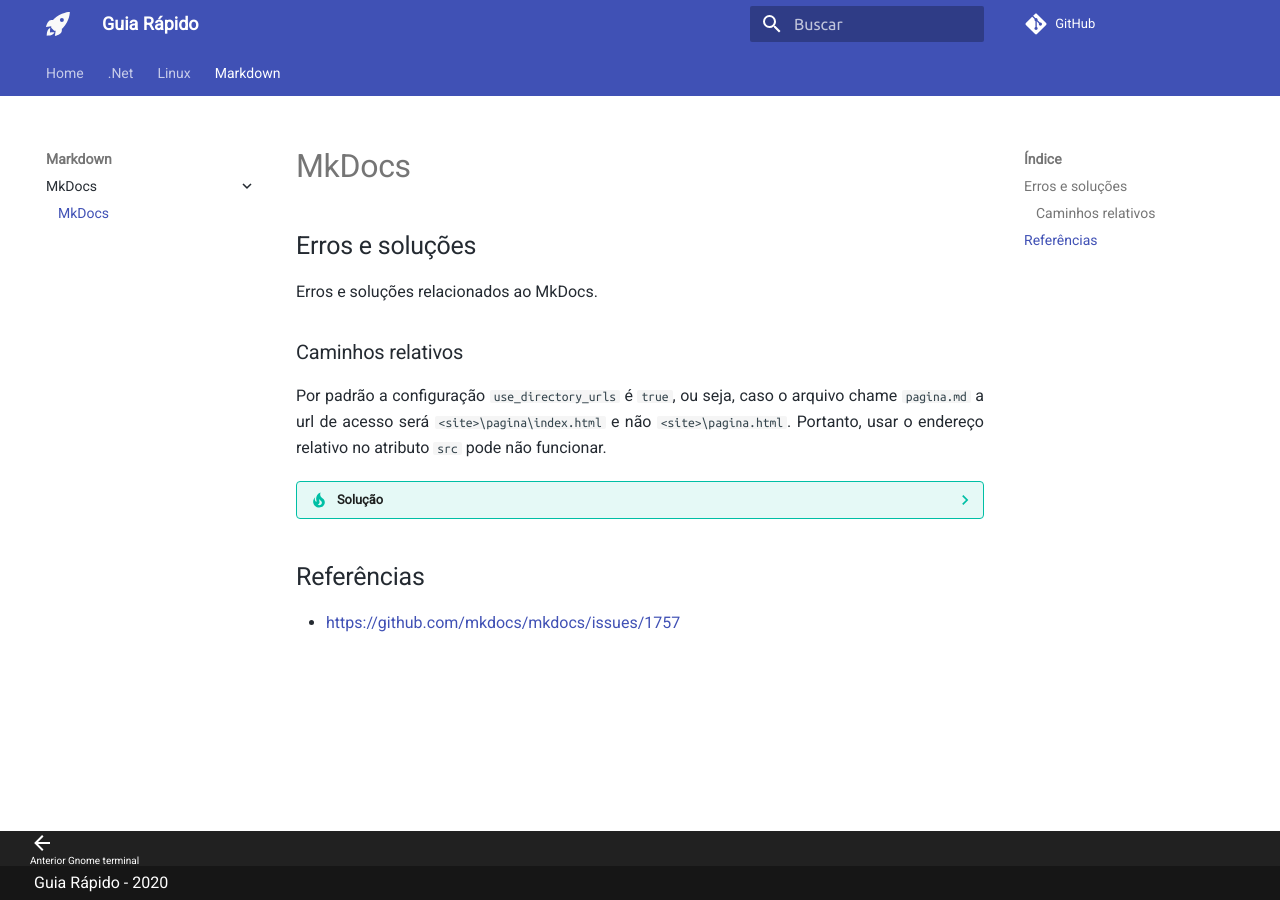
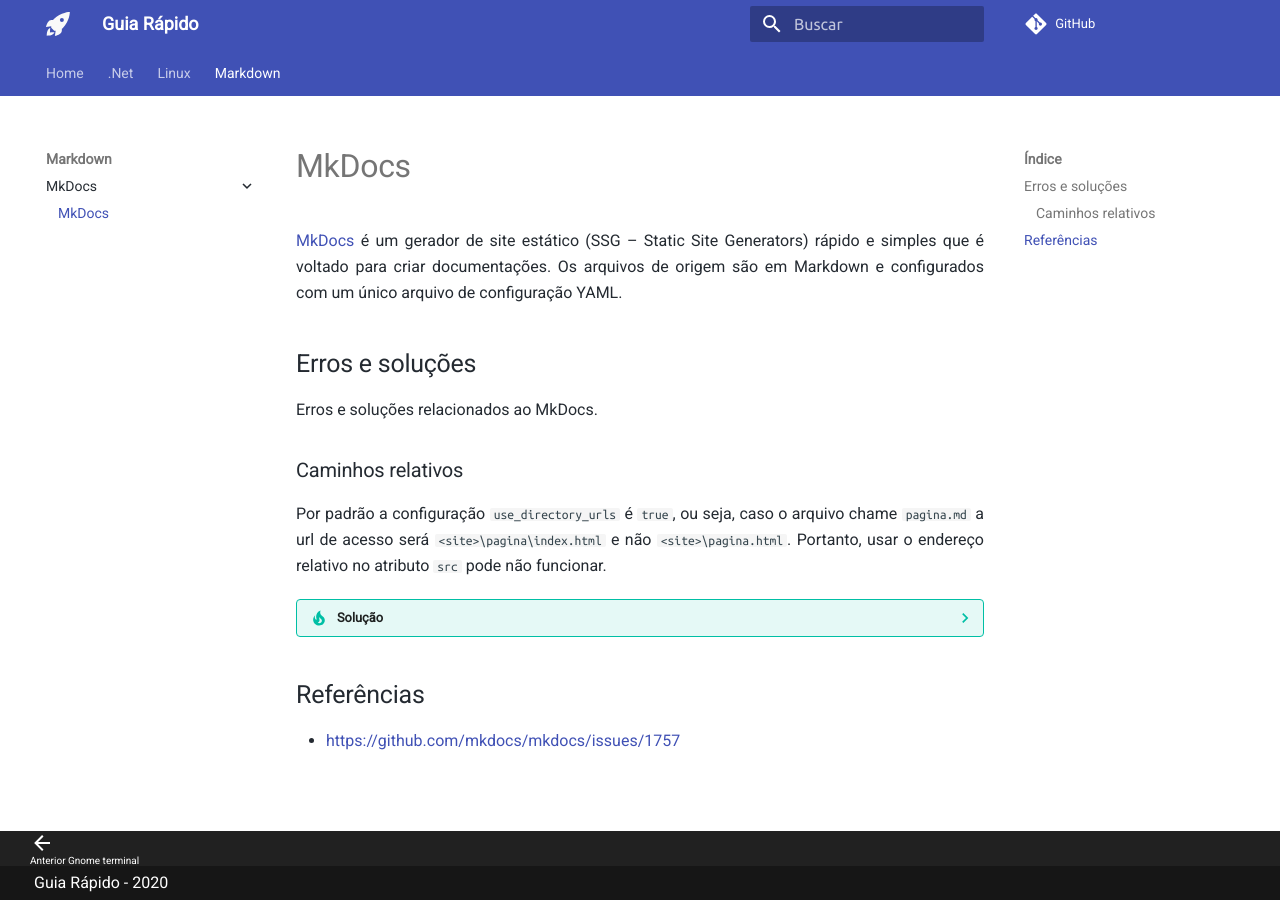
Before and after one commit to kustavo/tutorial-diversos, an MkDocs documentation site: the page built from docs/markdown/mkdocs.md, in a window 1280 px wide. Built offline with MkDocs 1.6.1 and Material for MkDocs 9.7.7, drawn with Linux system fonts in a browser that asks for light colours; comment, search, counter and statistics services are not loaded.

Commit message:
Atualização Mkdocs

```diff
--- a/docs/markdown/mkdocs.md
+++ b/docs/markdown/mkdocs.md
@@ -1,4 +1,6 @@
 # MkDocs
+
+[MkDocs](https://www.mkdocs.org) é um gerador de site estático (SSG – Static Site Generators) rápido e simples que é voltado para criar documentações. Os arquivos de origem são em Markdown e configurados com um único arquivo de configuração YAML.
 
 ## Erros e soluções
 
```
